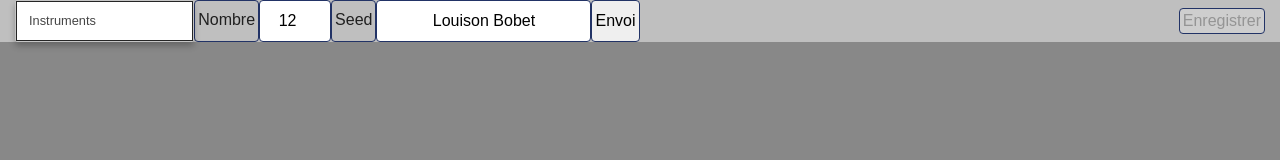
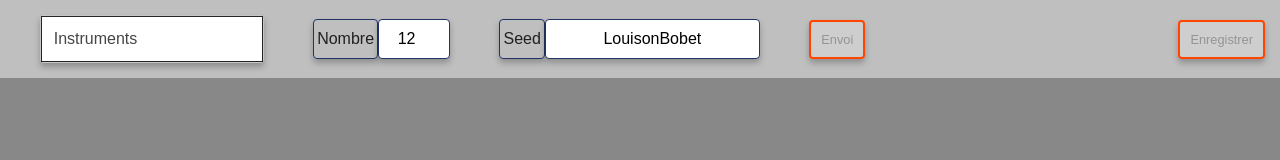
Before and after one commit to kenavoloic/outilsAPI, a React app: page / in a window 1280 px wide. Built offline with nearby package versions, Linux system fonts and the light colour scheme.

Commit message:
31.01.20

```diff
--- a/src/composants/Application.css
+++ b/src/composants/Application.css
@@ -124,7 +124,7 @@ body {
     display:flex;
     justify-content:space-between;
     align-items:center;
-    padding:0 15px;
+    padding:15px 15px;
 }
 
 main.panneau {
@@ -269,46 +269,53 @@ header.entete {
 
 input[type="text"],
 input[type="number"]{
-    font-size:inherit;
+  font-size:100%;
   border:1px solid #223366;
   border-radius:4px;
   padding:3px;
   text-align:center;
+  box-shadow: 0px 4px 6px 0px rgba(0,0,0,0.25);
 }
 
 button {
+  font-size:80%;
+  text-align:center;
+  /*border:1px solid #223366;*/
+  border:2px solid #88dd88;
+  border-radius:4px;
+  padding:10px;
+  box-shadow: 0px 4px 6px 0px rgba(0,0,0,0.25);
+}
+
+button:disabled,
+button[disabled] {
+  font-size:80%;
+  border:2px solid #ff4500;
+  box-shadow: 0px 4px 6px 0px rgba(0,0,0,0.25);
+  padding:10px;
+
+}
+
+label {
   font-size:100%;
   text-align:center;
   border:1px solid #223366;
   border-radius:4px;
   padding:3px;
 
-}
-
-label {
-    font-size:inherit;
-    text-align:center;
-    border:1px solid #223366;
-    border-radius:4px;
-    padding:3px;
+  box-shadow: 0px 4px 6px 0px rgba(0,0,0,0.25);
 }
 
 
 form.enteteFormulaire {
   display:flex;
-    justify-content:space-between;
+  justify-content:space-around;
+  align-items:center;
   font-size:100%;
+  width: 70%;
   /*background-color:#44dd88;*/
 }
-/*
-form.enteteFormulaire  label{
-}
 
-form.enteteFormulaire  input[type="text"]{
-    padding:6px;
-    text-align:center;
-}
-*/
 form.enteteFormulaire > button.requete {
     background-color:#ddbb44;
 }
@@ -350,10 +357,10 @@ article.cadreSelecteur {
 }
 
 details.selecteur {
-    font-size:80%;
+    font-size:100%;
     display: inline-block;
     border:1px solid #c5c5c5;
-    border-radius: 3px;
+    border-radius: 4px;
     position:relative;
     color:#454545;
     background-color:#ffffff;
--- a/src/composants/Application.js
+++ b/src/composants/Application.js
@@ -15,11 +15,9 @@ class Application extends Component {
         super(props);
 
         this.state = {
-            liste: [],
-            listeAnterieure: [],
+            liste: null,
             abbreviation: '',
-            libelle: '',
-            musiciens: []
+            libelle: ''
 
         }
     }
@@ -28,19 +26,21 @@ class Application extends Component {
 
     componentDidUpdate = () => {}
 
-    componentDidCatch = (erreur, info) => console.log(erreur.message);
+    componentDidCatch = (erreur, info) => {
+        console.log(erreur);
+        console.log(info);
+    }
 
     communicationFormulaireApplication = (donnees, abbreviation, libelle)  => {
-        console.log("Réception colis", abbreviation, libelle);
+        //console.log("Réception colis", abbreviation, libelle);
+/*
+        if(this.state.liste.length > 0){
+            this.state.listeAnterieure = undefined;
+            this.state.listeAnterieur = JSON.parse(JSON.stringify(this.state.liste));
+        }
+*/
         if(donnees){
             this.setState({liste: donnees, abbreviation: abbreviation, libelle: libelle});
-        }
-    }
-
-
-    listeMusiciens = data => {
-        if(data){
-            this.setState({musiciens: data});
         }
     }
 
--- a/src/composants/Formulaire.js
+++ b/src/composants/Formulaire.js
@@ -9,10 +9,10 @@ class Formulaire extends React.Component {
     constructor(props){
         super(props);
         this.state = {
-            abbreviation: 'chef',
-            libelle: 'maestro',
+            abbreviation: '',
+            libelle: '',
             nombrePostulants: 12,
-            seed: 'Louison Bobet',
+            seed: 'LouisonBobet',
             telechargementEnCours: false,
             liste: [],
             erreur: '',
@@ -36,13 +36,6 @@ class Formulaire extends React.Component {
     }
 
     componentDidUpdate = () => {
-        //console.log(this.state.abbreviation, this.state.libelle, this.state.seed, this.state.nombrePostulants);
-        //const {abbreviation, libelle, nombrePostulants, seed} = this.state;
-/*
-       if(abbreviation && libelle && nombrePostulants && seed){
-           this.setState({boutonEnvoi: true});
-       }
-*/
     }
 
 
@@ -75,7 +68,6 @@ class Formulaire extends React.Component {
         e.preventDefault();
         let data = new FormData(e.target);
         let lien = this.getLien();
-        console.log(lien);
         fetch(lien)
         .then(r => r.json())
         .then(r => r.results.map(this.filtreRandomUser))
@@ -97,31 +89,6 @@ class Formulaire extends React.Component {
             this.props.canalEnfantParent(r, this.state.abbreviation, this.state.libelle);
             //this.props.canalEnfantParent(this.state.liste, this.state.abbreviation, this.state.libelle);
         });
-
-        /*
-        let data = new FormData(e.target);
-        fetch(this.getLien())
-        .then(r => r.json())
-        .then(r => r.results.map(this.filtreRandomUser))
-        .then(r => {
-            this.setState({liste: r.results});
-            this.props.canalEnfantParent(this.state.liste, this.state.abbreviation, this.state.libelle);
-        });
-*/
-        //.then(r => Array.from(r).map(this.filtreRandomUser))
-        /*
-        .then(r => {
-            let retour = Array.from(r);
-            return retour.map(this.filtreRandomUser);
-        })
-        */
-            /*
-        .then(r => {
-            //r.results['abbreviation'] = this.state.abbreviation;
-            //r.results['libelle'] = this.state.libelle;
-            this.setState({liste: r.results})
-            this.props.canalEnfantParent(this.state.liste, this.state.abbreviation, this.state.libelle);
-        })*/
     }
 
     sauvegarderJson = e => {
@@ -148,11 +115,15 @@ class Formulaire extends React.Component {
 
             <Choix data={listeOrchestrale} name="instrument" actualisation={this.changementInstrument} required />
 
+            <div style={{display: 'flex', flexDirection: 'row', justifyContent: 'space-between'}}>
             <label htmlFor="nombre">Nombre</label>
             <input name="nombrePostulants" type="number" min="1" max="100"  size="6" placeholder="Nombre" onChange={this.changement} value={this.state.nombrePostulants} required />
+            </div>
 
+            <div style={{display: 'flex', flexDirection: 'row', justifyContent: 'space-between'}}>
             <label htmlFor="seed">Seed</label>
             <input name="seed" type="text" minLength="1" maxLength="32" placeholder="seed" onChange={this.changement} value={this.state.seed} required />
+            </div>
 
             <button type="submit" disabled={!requetePossible}>Envoi</button>
 
--- a/src/composants/Musicien.js
+++ b/src/composants/Musicien.js
@@ -59,7 +59,7 @@ const Musicien = props => {
     };
 
     return (
-        <article className={nomClasse} key={clef}>
+        <article className={nomClasse} key={clef} onClick={afficheInfo}>
         <h1 className={couleurGenre}>{nom} {prenom}</h1>
         <img src={portrait} alt={nom} />
         <ul>
```
Also changed, not shown: src/composants/listeNationalites.js (+35 -20 lines). Lines whose indentation alone changed are shown as unchanged.
